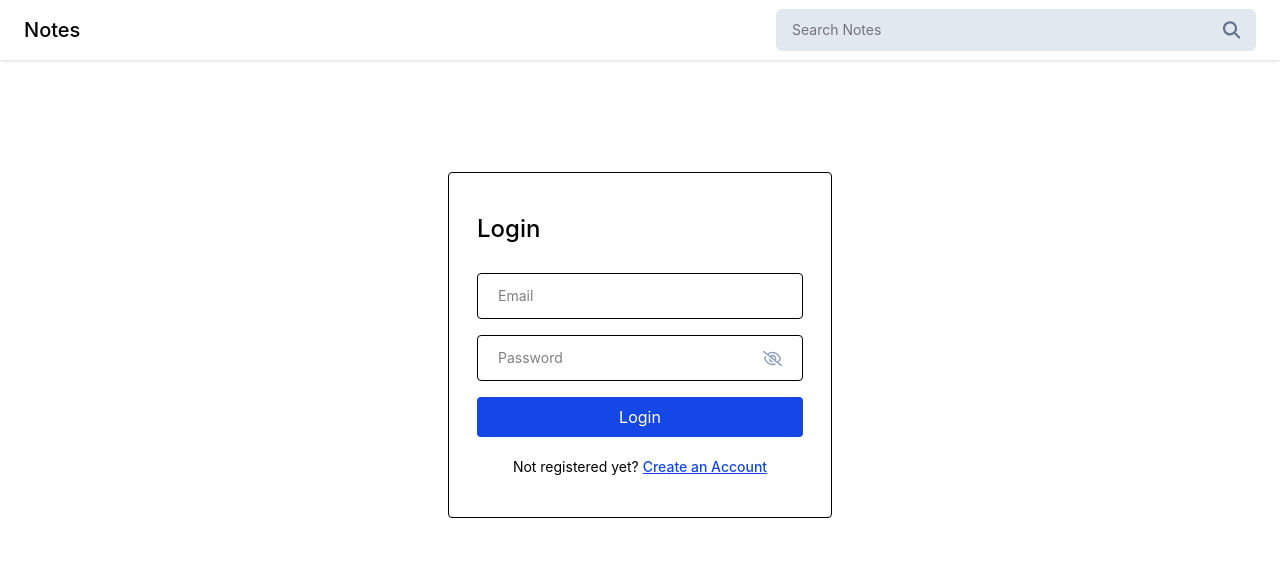
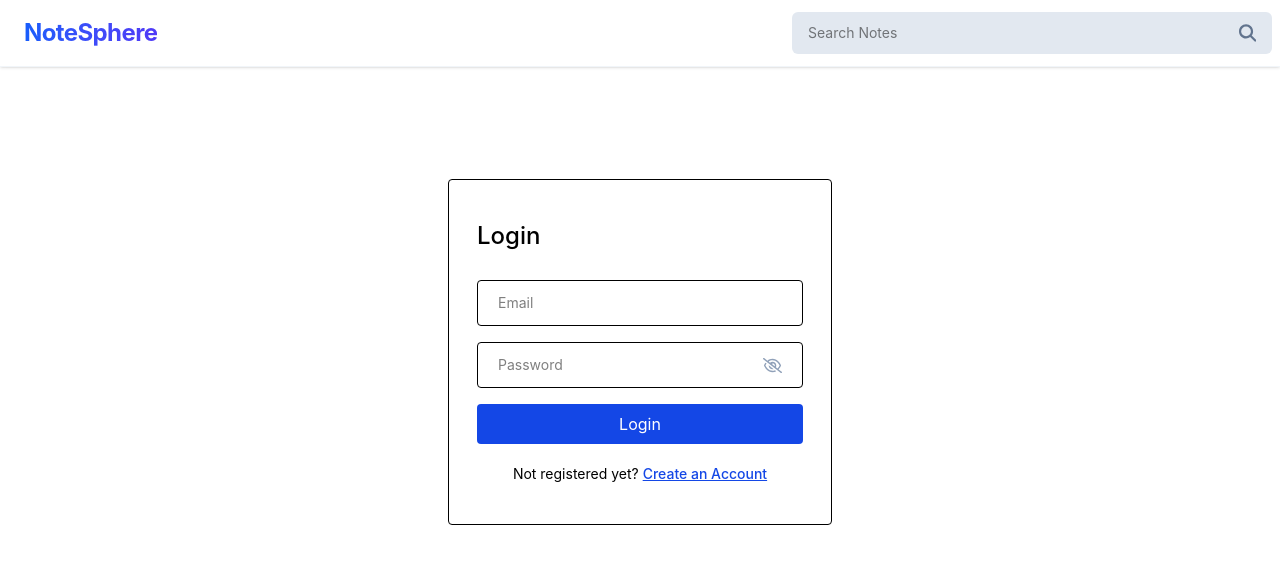
Before and after one commit to rishabhshailendrapatel-ui/NoteSphere, a React app in the folder frontend/: page /login in a window 1280 px wide. Shown: the top 564 px of the page. Built offline with nearby package versions, Linux system fonts and the light colour scheme; the HTML template or start-up script is replaced by a standard one.

Commit message:
style (frontend): redesign Navbar with gradient branding

```diff
--- a/frontend/src/components/Navbar/Navbar.jsx
+++ b/frontend/src/components/Navbar/Navbar.jsx
@@ -27,16 +27,21 @@ const Navbar = ({ userInfo, onSearchNote, handleClearSearch }) => {
   };
 
   return (
-    <div className="bg-white flex items-center justify-between px-6 py-2 drop-shadow">
-      <h2 className="text-xl font-medium text-black py-2">Notes</h2>
+    <div className="sticky top-0 z-50 bg-white/80 backdrop-blur-md border-b border-slate-100 flex items-center justify-between px-6 py-3 shadow-sm transition-all">
+      {/* Brand / Logo Title with Gradient Accent */}
+      <h2 className="text-2xl font-bold bg-gradient-to-r from-blue-600 to-indigo-600 bg-clip-text text-transparent tracking-tight">
+        NoteSphere
+      </h2>
 
+      {/* Search Bar Component */}
+      <div className="flex-1 max-w-md mx-4">
         <SearchBar
           value={searchQuery}
           onChange={({ target }) => {
             const value = target.value;
             setSearchQuery(value);
 
-          // FIX: Agar user backspace se poora input mita de, toh auto-reset kar dein
+            // Logic: Agar user backspace se poora input mita de, toh auto-reset kar dein
             if (value === "") {
               handleClearSearch();
             }
@@ -44,7 +49,9 @@ const Navbar = ({ userInfo, onSearchNote, handleClearSearch }) => {
           handleSearch={handleSearch}
           onClearSearch={onClearSearch}
         />
+      </div>
 
+      {/* User Profile Info & Logout */}
       <ProfileInfo userInfo={userInfo} onLogout={onLogout} />
     </div>
   );
```
Lines whose indentation alone changed are shown as unchanged.
